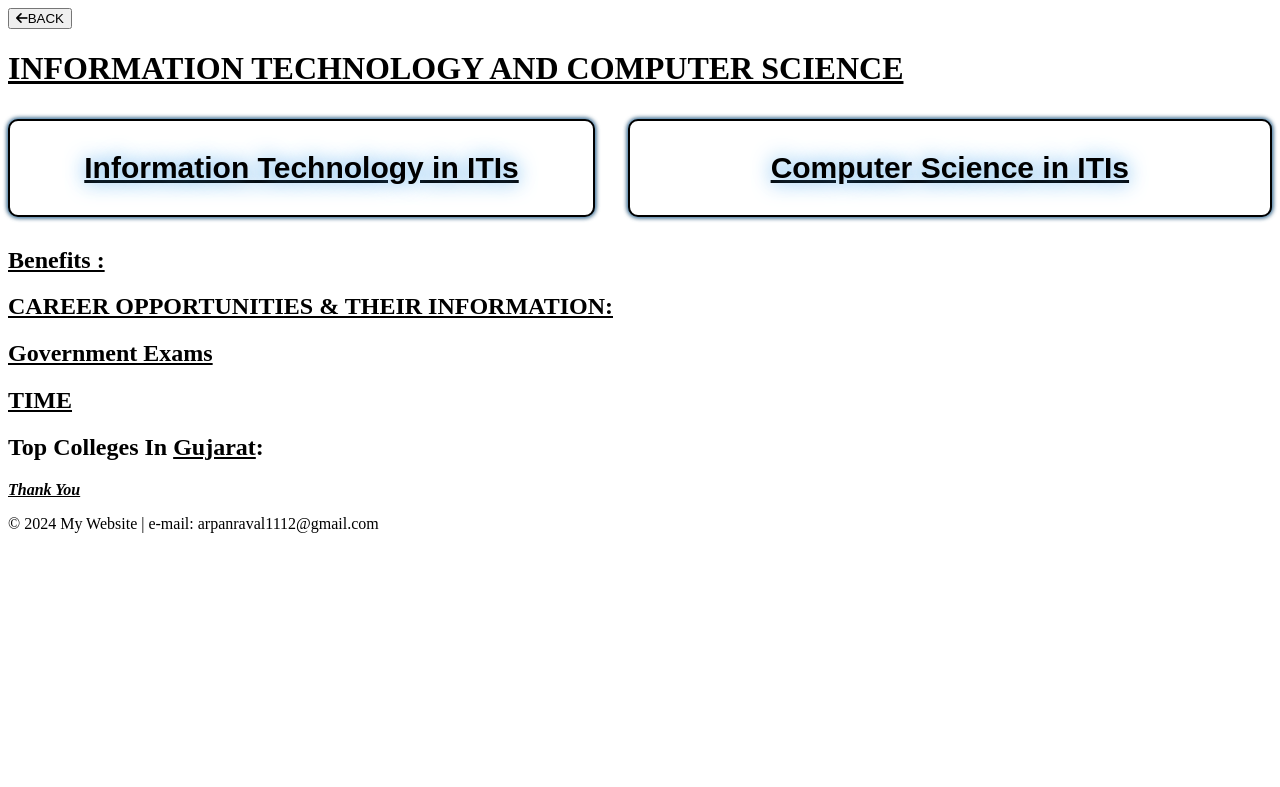
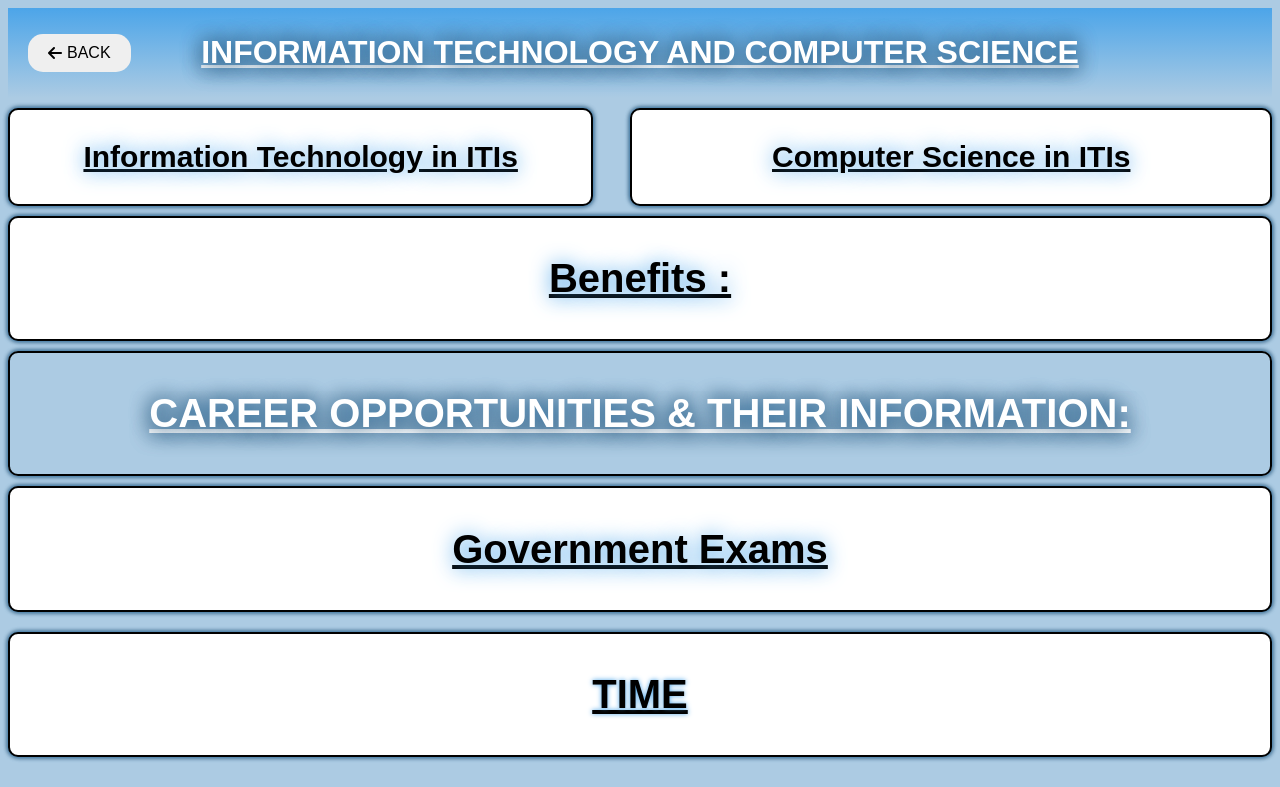
Before and after one commit to Arpan-Raval/Future-Career-Path, a plain HTML site: page IT&CS.html in a window 1280 px wide. Shown: the top 787 px of the page. Drawn offline with Linux system fonts and the light colour scheme.

Commit message:
Update IT&CS.html

```diff
--- a/IT&CS.html
+++ b/IT&CS.html
@@ -3,6 +3,15 @@
         <link rel="stylesheet" href="iti.css">
         <link rel="stylesheet" href="https://cdnjs.cloudflare.com/ajax/libs/font-awesome/6.6.0/css/all.min.css" integrity="sha512-Kc323vGBEqzTmouAECnVceyQqyqdsSiqLQISBL29aUW4U/M7pSPA/gEUZQqv1cwx4OnYxTxve5UMg5GT6L4JJg==" crossorigin="anonymous" referrerpolicy="no-referrer" />
         <title>Information Technology and Computer Science</title>
+        <link rel="stylesheet" href="header.css">
+        <link rel="stylesheet" href="about.css">
+        <link rel="stylesheet" href="benefits.css">
+        <link rel="stylesheet" href="career.css">
+        <link rel="stylesheet" href="exam.css">
+        <link rel="stylesheet" href="time.css">
+        <link rel="stylesheet" href="college.css">
+        <link rel="stylesheet" href="footer.css">
+        <link rel="stylesheet" href="animation.css">
         <style>
     .aboutit{
     font-family: Arial, Helvetica, sans-serif;
```
